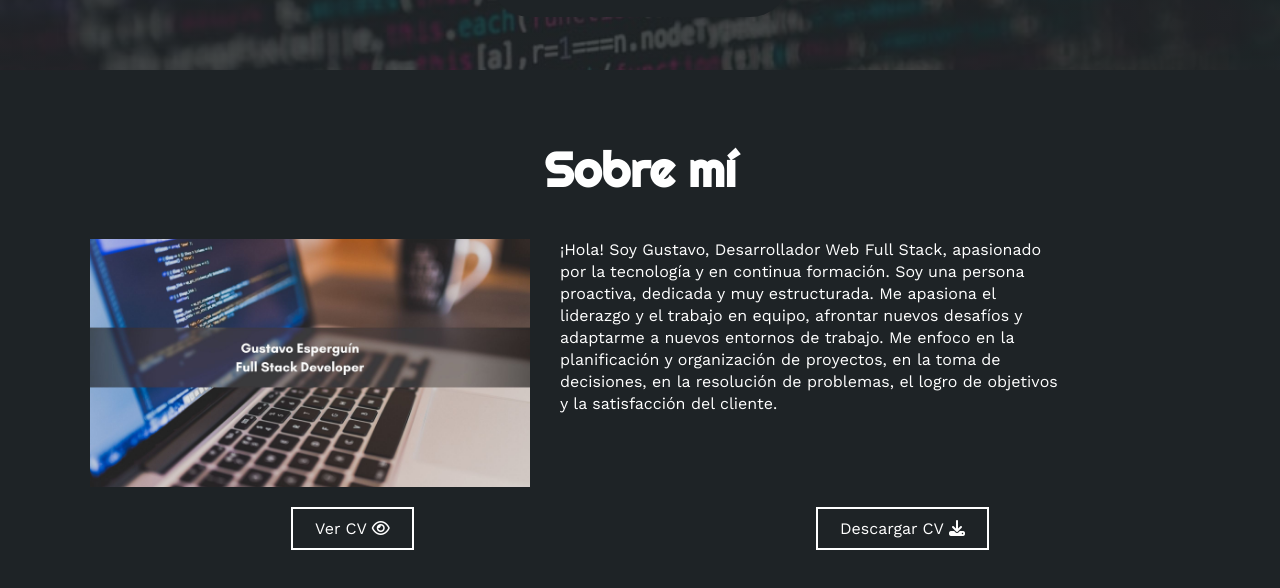
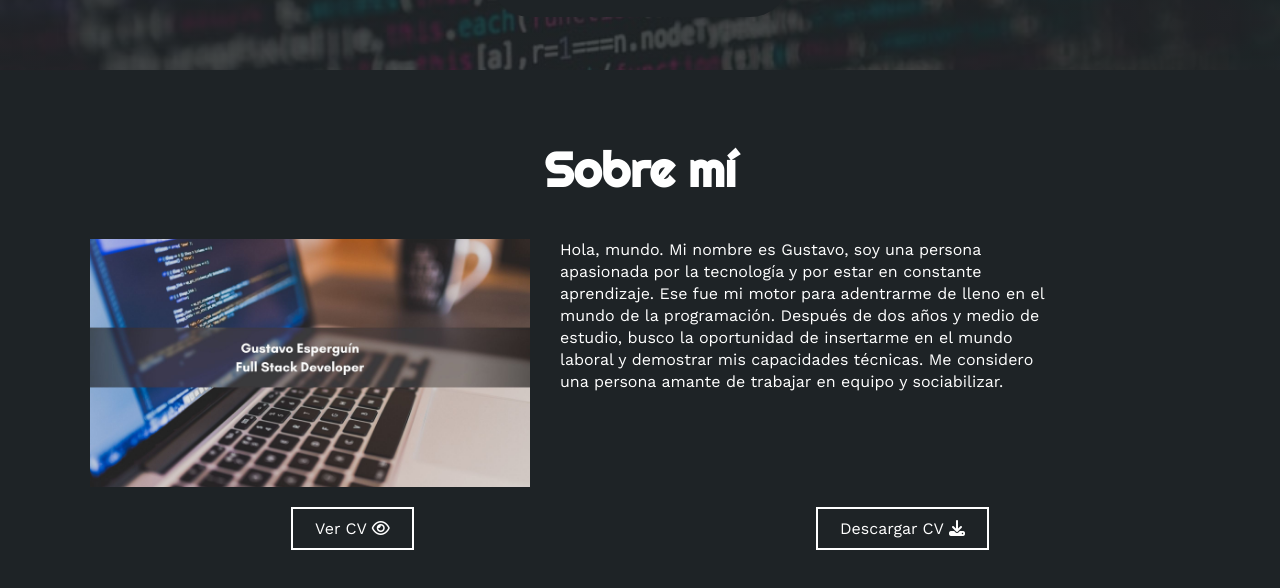
Before and after one commit to duduesp/Mi-Portfolio, a plain HTML site: page index.html in a window 1280 px wide. Shown: the part 650-1238 px from the top of the page. Drawn offline with nearby package versions, Linux system fonts and the light colour scheme.

Commit message:
texto terminado

```diff
--- a/index.html
+++ b/index.html
@@ -53,8 +53,7 @@
             <!-- <p>Hola, soy Gustavo Esperguín. Tengo 26 años y soy Full Stack Developer. Siempre fuí un apasionado de la tecnología pero fue a los 22 años que elegí adentrarme en el mundo de la programación.  </p> -->
             <div class="sobremi-texto-img">
             <img src="./img/Gustavo Esperguín Full-Stack Developer (1).jpg">
-            <p>¡Hola! Soy Gustavo, Desarrollador Web Full Stack, apasionado por la tecnología y en continua formación.
-            Soy una persona proactiva, dedicada y muy estructurada. Me apasiona el liderazgo y el trabajo en equipo, afrontar nuevos desafíos y adaptarme a nuevos entornos de trabajo. Me enfoco en la planificación y organización de proyectos, en la toma de decisiones, en la resolución de problemas, el logro de objetivos y la satisfacción del cliente.</p>
+            <p>Hola, mundo. Mi nombre es Gustavo, soy una persona apasionada por la tecnología y por estar en constante aprendizaje. Ese fue mi motor para adentrarme de lleno en el mundo de la programación. Después de dos años y medio de estudio, busco la oportunidad de insertarme en el mundo laboral y demostrar mis capacidades técnicas. Me considero una persona amante de trabajar en equipo y sociabilizar.</p>
 
             </div>
             <div class="contenido-seccion-btn">
```
